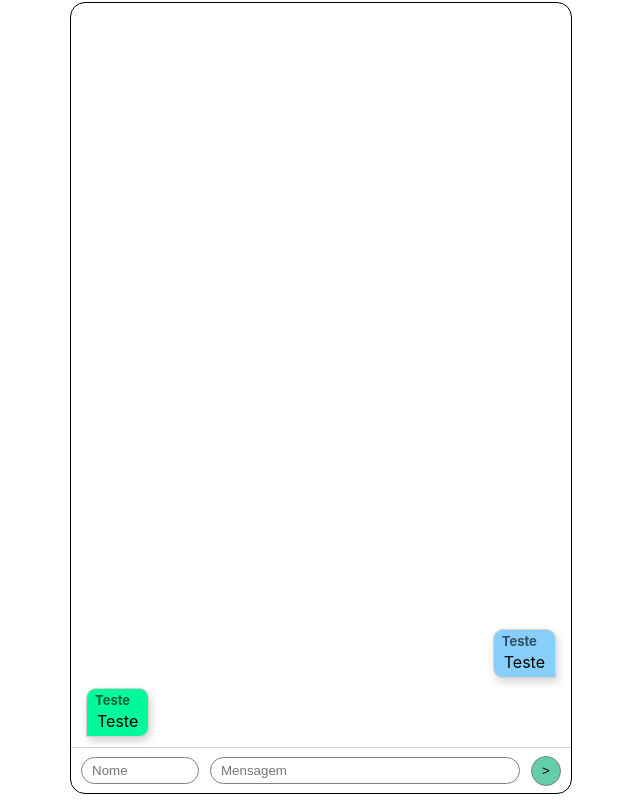
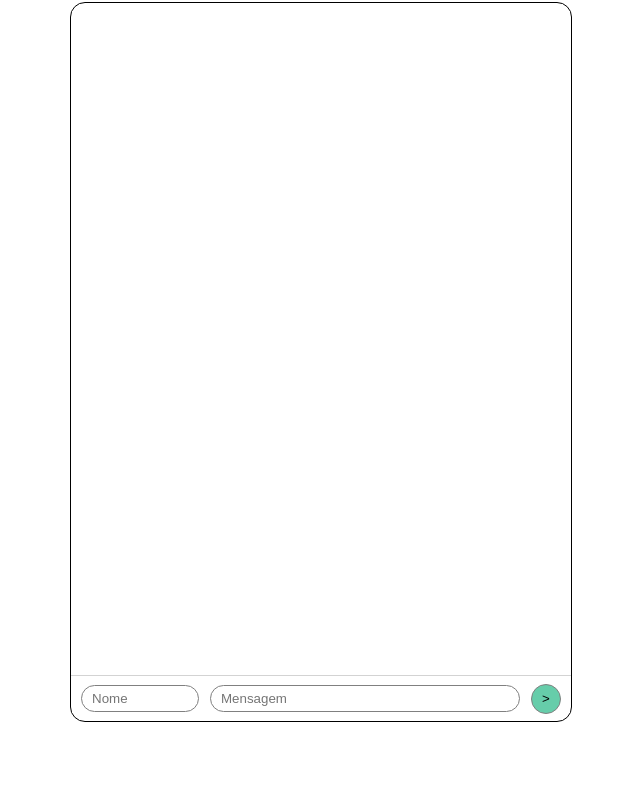
Before and after one commit to future4code/moreira-Leo-Rigotto, a React (Create React App) app in the folder modulo2/projeto-whatslab/whatslab/: page / in a window 1280 px wide. Shown: the whole page, without its empty margins (319-959 px from the left). Built offline with nearby package versions, Linux system fonts and the light colour scheme.

Commit message:
funcionalidade de envio de mensagens implementada com sucesso

```diff
--- a/modulo2/projeto-whatslab/whatslab/package.json
+++ b/modulo2/projeto-whatslab/whatslab/package.json
@@ -8,7 +8,7 @@
     "@testing-library/user-event": "^13.5.0",
     "react": "^17.0.2",
     "react-dom": "^17.0.2",
-    "react-scripts": "^5.0.0",
+    "react-scripts": "^3.0.1",
     "styled-components": "^5.3.3",
     "web-vitals": "^2.1.3"
   },
--- a/modulo2/projeto-whatslab/whatslab/src/App.js
+++ b/modulo2/projeto-whatslab/whatslab/src/App.js
@@ -1,11 +1,12 @@
 import './App.css';
+import React from 'react';
 import { ChatField } from './components/ChatField';
 import styled from 'styled-components';
 
 const WhatsLab = styled.div`
   display: flex;
   justify-content: center;
-  height: 99vh;
+  height: 90vh;
   margin: 2px;
   `
 
--- a/modulo2/projeto-whatslab/whatslab/src/components/ChatField.js
+++ b/modulo2/projeto-whatslab/whatslab/src/components/ChatField.js
@@ -6,7 +6,8 @@ import { FriendMessage } from "./FriendMessage";
 const ChatContainer = styled.div`
     border: 1px solid black;
     border-radius: 15px;
-    width: 500px;
+    width: 100vw;
+    max-width: 500px;
     display: flex;
     flex-direction: column;
     justify-content: flex-end;
@@ -29,6 +30,7 @@ const InputMsgStyled = styled.input`
     border-radius: 30px;
     width: 60%;
     padding: 5px 10px;
+    margin: 0px 3px;
 `
 
 const InputUserStyled = styled.input`
@@ -57,12 +59,7 @@ const SendButton = styled.button`
 export class ChatField extends React.Component{
 
     state = {
-        messages: {
-            msg: {
-                user: 'Teste',
-                text: 'Teste'
-            },
-        },
+        messages: [],
         inputUser: '',
         inputMsg: '',
     }
@@ -80,33 +77,36 @@ export class ChatField extends React.Component{
     }
 
     sendMsg = () => {
-        let newMsgs = {...this.state.messages,
-        msg: {
-            user: this.state.inputUser,
-            text: this.state.inputMsg
-        }}
-        if (this.inputUser && this.inputMsg !== ''){
+        let newMsgs = [...this.state.messages,
+            {user: this.state.inputUser,
+            text: this.state.inputMsg}
+            ]
+        if (this.state.inputUser && this.state.inputMsg !== ''){
         this.setState({
-            messages: {newMsgs},
+            messages: newMsgs,
             inputUser: '',
             inputMsg: ''
         })}
         console.log(this.state.messages)
-        console.log(newMsgs)
     }
 
     render(){
 
-        // const newMsg = this.state.map((msg) => {
-        //     return <UserMessage
-        //     sender={msg.user}
-        //     message={msg.text}/>
-        // })
+        const novaMsg = this.state.messages.map((msg) => {
+            if(msg.user == "Eu"){
+            return <UserMessage
+            sender={msg.user}
+            message={msg.text}/>
+            } else {
+                return <FriendMessage
+                sender={msg.user}
+                message={msg.text}/>
+            }
+        })
 
         return <ChatContainer>
-            {/* {newMsg} */}
-            <UserMessage sender={this.state.messages.msg.user} message={this.state.messages.msg.text}/>
-            <FriendMessage sender={this.state.messages.msg.user} message={this.state.messages.msg.text}/>
+
+            {novaMsg}
 
             <InputContainer>
 
```
Also changed, not shown: 1 other file (tests, documents, lock files or other folders).
